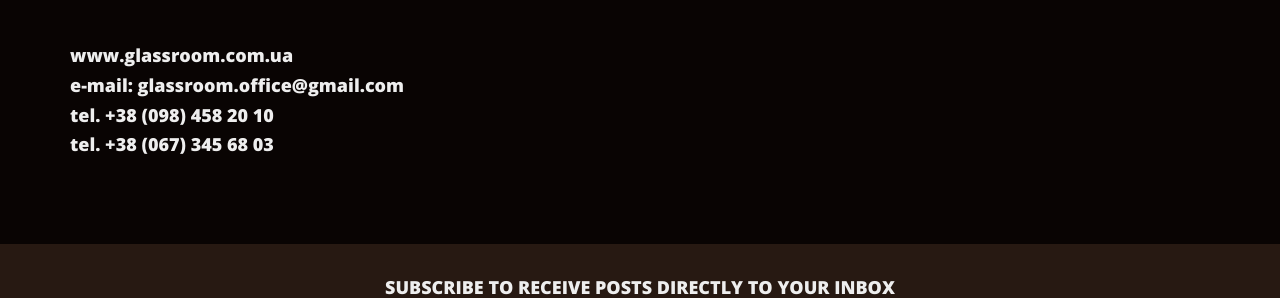
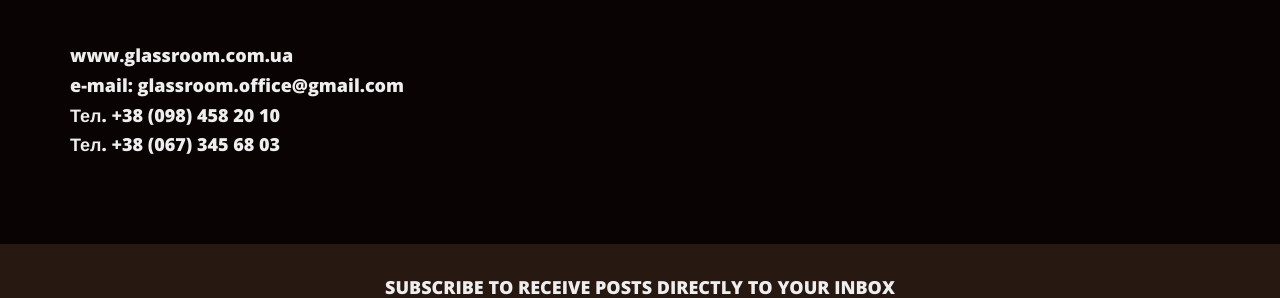
Before and after one commit to Magnum800/glassroom, a Jekyll site: the page built from about/index.html, in a window 1280 px wide. Shown: the part 759-1057 px from the top of the page. Built offline with Jekyll 4.4.1, drawn with Linux system fonts in a browser that asks for light colours; nearby versions of some CDN libraries.

Commit message:
Update index.html

```diff
--- a/about/index.html
+++ b/about/index.html
@@ -15,10 +15,10 @@
 <br>
 <h4>Комбинация высокотехнологичного оборудования и художественных навыков наших мастеров, позволяет реализовать любые дизайнерские идеи. Индивидуальный подход к клиенту.</h4>
 <br>
-<h4>www.glassroom.com.ua<h4>
-<h4>e-mail: glassroom.office@gmail.com<h4>
-<h4>tel. +38 (098) 458 20 10<h4>
-<h4>tel. +38 (067) 345 68 03</h4>
+<h4>www.glassroom.com.ua</h4>
+<h4>e-mail: glassroom.office@gmail.com</h4>
+<h4>Тел. +38 (098) 458 20 10</h4>
+<h4>Тел. +38 (067) 345 68 03</h4>
 
 
 <br>
```
